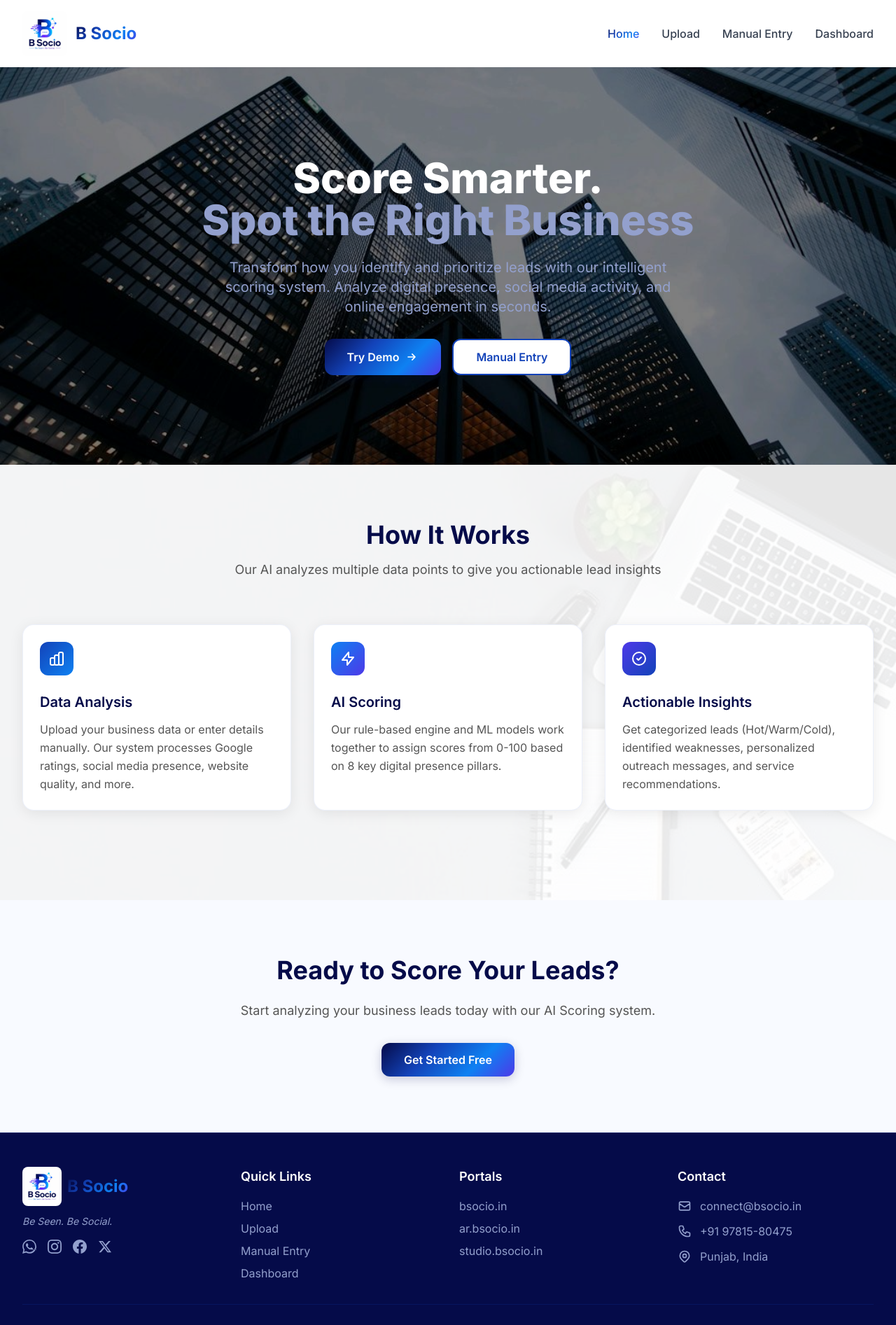
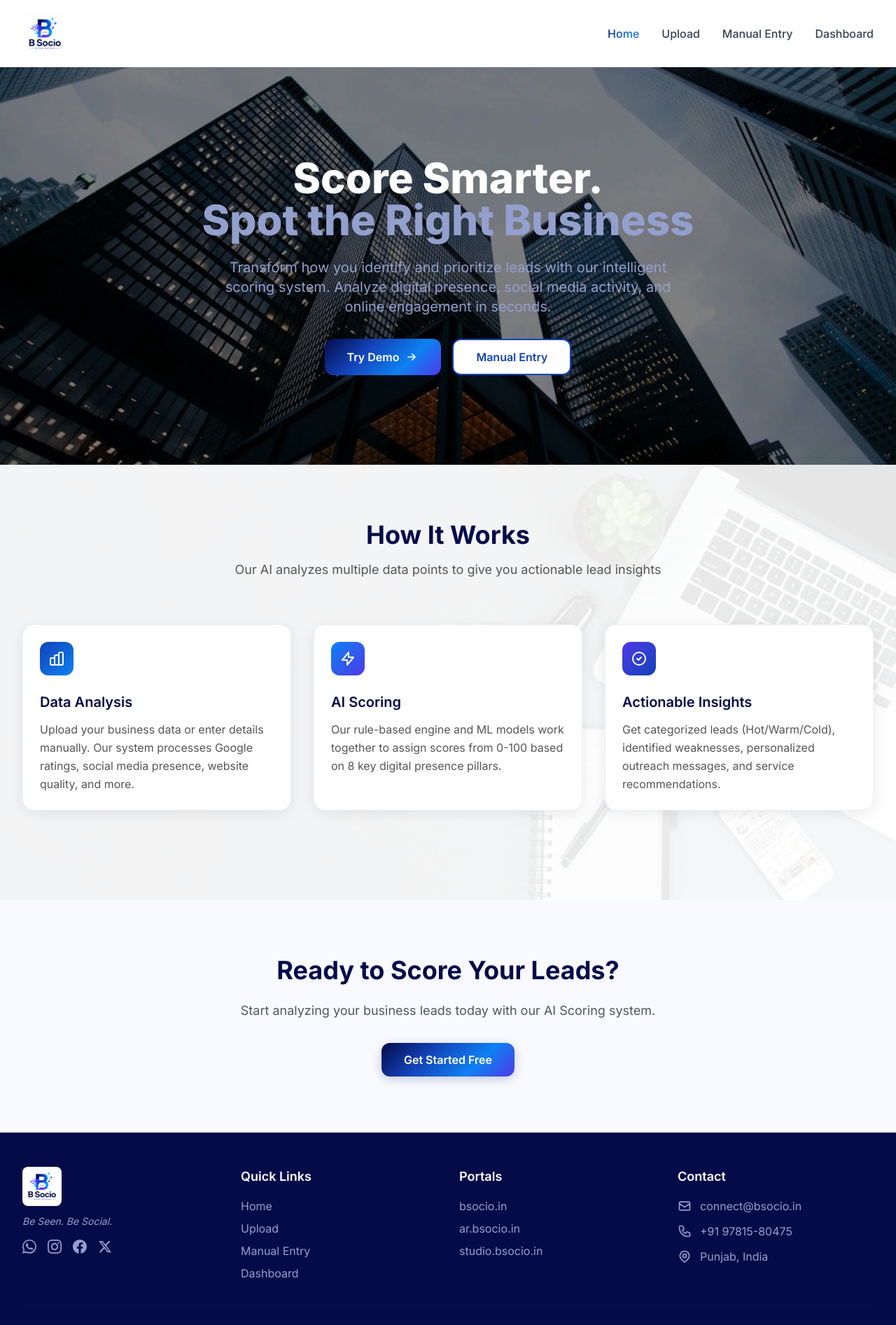
Before and after one commit to rajdeeplotey/Lead-Scoring, a plain HTML site: page web/frontend/index.html in a window 1280 px wide. Shown: the top 1893 px of the page at 70% size. Drawn offline with nearby package versions, Linux system fonts and the light colour scheme.

Commit message:
Remove redundant 'B Socio' text - logo image already contains the text

```diff
--- a/web/frontend/footer.html
+++ b/web/frontend/footer.html
@@ -3,9 +3,8 @@
     <div class="grid grid-cols-1 md:grid-cols-4 gap-8 mb-8">
       <!-- Brand Column -->
       <div>
-        <div class="flex items-center space-x-2 mb-3">
+        <div class="flex items-center mb-3">
           <img src="/logo.jpg" alt="B Socio Logo" class="w-14 h-14 rounded-lg object-cover">
-          <span class="text-2xl font-bold gradient-text">B Socio</span>
         </div>
         <p class="text-sm italic text-[#93A0CD] mb-4">Be Seen. Be Social.</p>
         <div class="flex space-x-4">
--- a/web/frontend/navbar.html
+++ b/web/frontend/navbar.html
@@ -3,9 +3,8 @@
     <div class="flex justify-between h-24">
       <!-- Logo -->
       <div class="flex items-center">
-        <a href="index.html" class="flex items-center space-x-3 group">
+        <a href="index.html" class="flex items-center group">
           <img src="/logo.jpg" alt="B Socio logo" class="w-16 h-16 rounded-lg object-cover transition-transform duration-200 ease-in-out group-hover:scale-105">
-          <span class="text-2xl font-bold gradient-text">B Socio</span>
         </a>
       </div>
 
```
